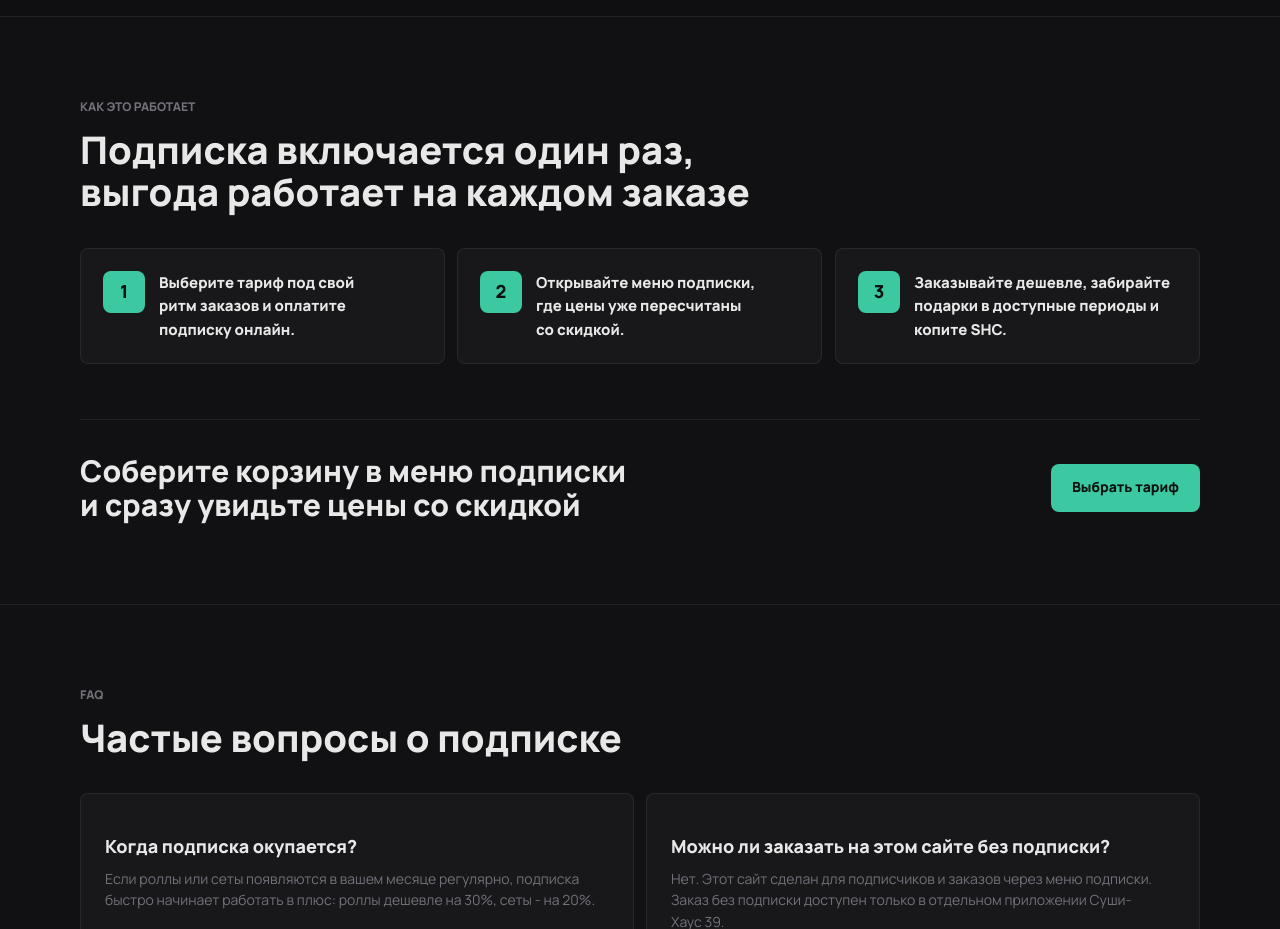
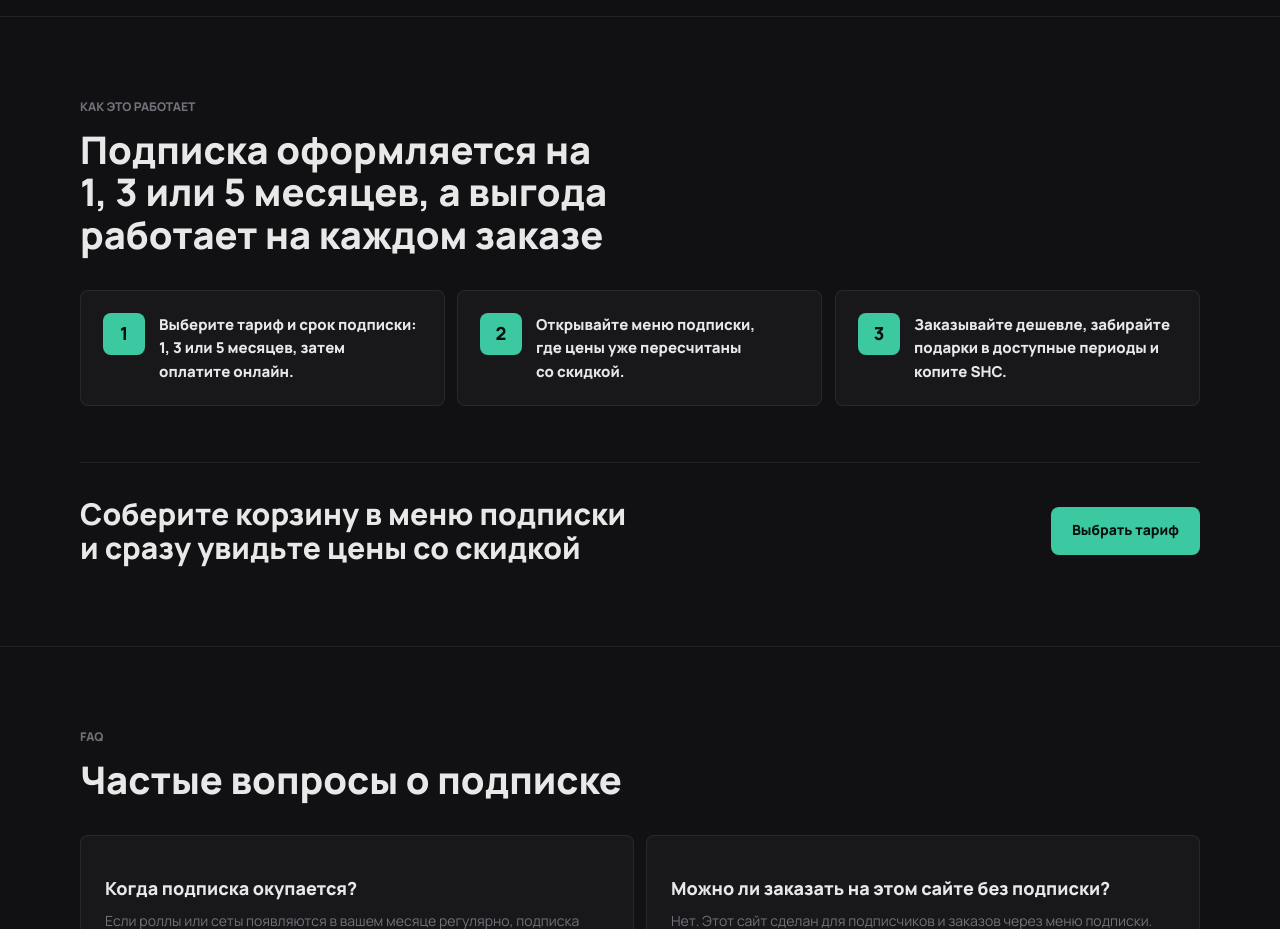
Before and after one commit to Roman72-186/miniapp-sushii, a React (Create React App) app: page / in a window 1280 px wide. Shown: the part 2380-3309 px from the top of the page. Built offline with nearby package versions, Linux system fonts and the light colour scheme.

Commit message:
fix(landing): уточнить срок действия подписки

```diff
--- a/src/LandingPage.js
+++ b/src/LandingPage.js
@@ -82,7 +82,7 @@ const tariffs = [
 ];
 
 const steps = [
-  'Выберите тариф под свой ритм заказов и оплатите подписку онлайн.',
+  'Выберите тариф и срок подписки: 1, 3 или 5 месяцев, затем оплатите онлайн.',
   'Открывайте меню подписки, где цены уже пересчитаны со скидкой.',
   'Заказывайте дешевле, забирайте подарки в доступные периоды и копите SHC.',
 ];
@@ -396,7 +396,7 @@ function LandingPage() {
       <section className="landing-section landing-section--flow landing-reveal" aria-labelledby="flow-title">
         <div className="landing-section__inner">
           <p className="landing-section__eyebrow">Как это работает</p>
-          <h2 id="flow-title">Подписка включается один раз, выгода работает на каждом заказе</h2>
+          <h2 id="flow-title">Подписка оформляется на 1, 3 или 5 месяцев, а выгода работает на каждом заказе</h2>
           <ol className="landing-flow">
             {steps.map((step, index) => (
               <li className="landing-reveal" key={step} style={{ '--reveal-delay': `${index * 90}ms` }}>
```
